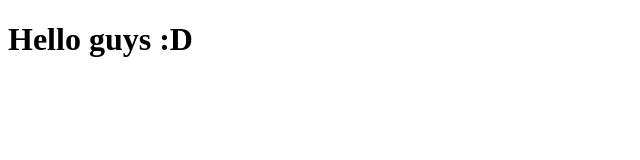
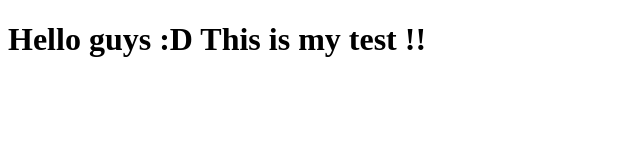
Before and after one commit to ChrisPeppos/testing-1, a plain HTML site: page site/index.html in a window 1280 px wide. Shown: the whole page, without its empty margins (0-640 px from the left). Drawn offline with Linux system fonts and the light colour scheme.

Commit message:
First success

```diff
--- a/site/index.html
+++ b/site/index.html
@@ -4,6 +4,6 @@
 	<title>Hello Coursera</title>
 </head>
 <body>
-<h1>Hello guys :D </h1>
+<h1>Hello guys :D This is my test !!</h1>
 </body>
 </html>
```
